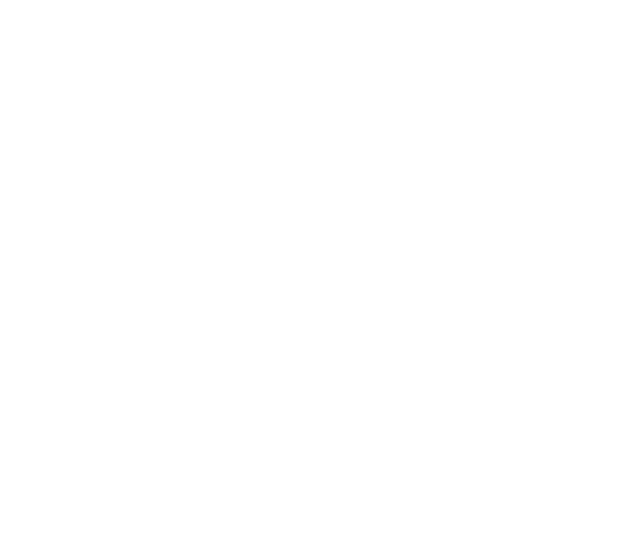
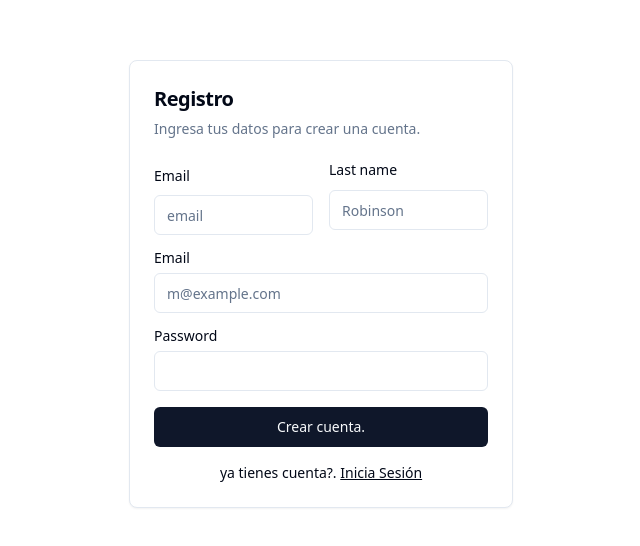
Before and after one commit to pabloskyCL/user-crud-front, a Vue app: page /register in a window 1280 px wide. Before the commit this address had no page. Shown: the part 116-662 px from the top of the page, without its empty margins (319-959 px from the left). Built offline with nearby package versions, Linux system fonts and the light colour scheme.

Commit message:
add register form view

```diff
--- /dev/null
+++ b/src/components/Register.vue
@@ -0,0 +1,28 @@
+<script setup lang="ts">
+import { Card, CardContent, CardDescription, CardHeader, CardTitle } from '@/components/ui/card'
+import RegisterForm from './forms/RegisterForm.vue';
+</script>
+
+<template>
+    <div class="w-full h-screen grid place-content-center">
+        <Card class="mx-auto max-w-sm">
+            <CardHeader>
+                <CardTitle class="text-xl">
+                    Registro
+                </CardTitle>
+                <CardDescription>
+                    Ingresa tus datos para crear una cuenta.
+                </CardDescription>
+            </CardHeader>
+            <CardContent>
+                <RegisterForm></RegisterForm>
+                <div class="mt-4 text-center text-sm">
+                    ya tienes cuenta?.
+                    <RouterLink to="login" class="underline">
+                        Inicia Sesión
+                    </RouterLink>
+                </div>
+            </CardContent>
+        </Card>
+    </div>
+</template>
--- /dev/null
+++ b/src/components/forms/RegisterForm.vue
@@ -0,0 +1,41 @@
+<script setup lang="ts">
+import { FormControl, FormField, FormItem, FormLabel, FormMessage } from '@/components/ui/form';
+import { Input } from '@/components/ui/input';
+import { Label } from '@/components/ui/label';
+import { Button } from '@/components/ui/button';
+
+
+</script>
+
+<template>
+    <form id="register-form" class="grid gap-4">
+        <div class="grid grid-cols-2 gap-4">
+            <div class="grid gap-2">
+                <FormField v-slot="{ componentField }" name="email">
+                    <FormItem>
+                        <FormLabel>Email</FormLabel>
+                        <FormControl>
+                            <Input type="text" placeholder="email" v-bind="componentField" />
+                        </FormControl>
+                        <FormMessage />
+                    </FormItem>
+                </FormField>
+            </div>
+            <div class="grid gap-2">
+                <Label for="last-name">Last name</Label>
+                <Input id="last-name" placeholder="Robinson" required />
+            </div>
+        </div>
+        <div class="grid gap-2">
+            <Label for="email">Email</Label>
+            <Input id="email" type="email" placeholder="m@example.com" required />
+        </div>
+        <div class="grid gap-2">
+            <Label for="password">Password</Label>
+            <Input id="password" type="password" />
+        </div>
+        <Button form="register-form" type="submit" class="w-full">
+            Crear cuenta.
+        </Button>
+    </form>
+</template>
--- a/src/router/router.ts
+++ b/src/router/router.ts
@@ -9,6 +9,10 @@
   {
     path: '/login',
     component: () => import('@/components/Login.vue')
+  },
+  {
+    path: '/register',
+    component: () => import('@/components/Register.vue')
   }
 ]
 
```
